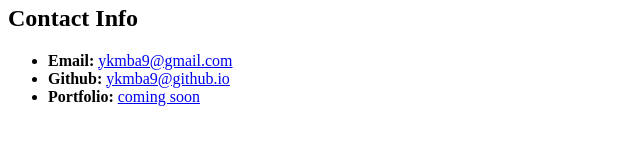
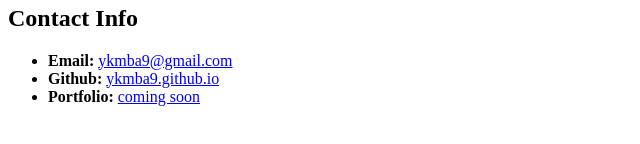
Before and after one commit to ykmba9/ykmba9.github.io, a plain HTML site: page index.html in a window 1280 px wide. Shown: the part 480-624 px from the top of the page, 0-640 px from the left. Drawn offline with Linux system fonts and the light colour scheme.

Commit message:
Update index.html

```diff
--- a/index.html
+++ b/index.html
@@ -39,7 +39,7 @@
       <!-- Unordered list -->
       <ul>
         <li><strong>Email:</strong> <a href="#">ykmba9@gmail.com</a></li>
-        <li><strong>Github:</strong> <a href="#">ykmba9@github.io</a></li>
+        <li><strong>Github:</strong> <a href="#">ykmba9.github.io</a></li>
         <li><strong>Portfolio:</strong> <a href="#">coming soon</a></li>
       </ul>
 
```
